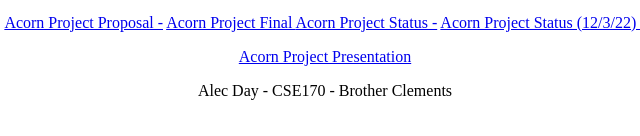
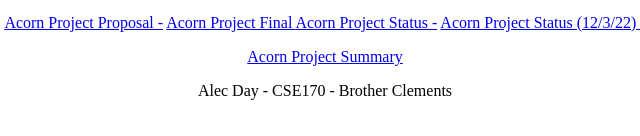
Before and after one commit to jaarhday/CSE-170, a plain HTML site: page index.html in a window 1280 px wide. Shown: the part 152-288 px from the top of the page, 315-955 px from the left. Drawn offline with Linux system fonts and the light colour scheme.

Commit message:
Update index.html

```diff
--- a/index.html
+++ b/index.html
@@ -35,7 +35,7 @@
             <a href="./AcornProjectStatus.docx"> Acorn Project Status -</a>
             <a href="./AcornProjectStatus2.docx"> Acorn Project Status (12/3/22) -</a>
             <p></p>
-            <a href="./Acorn_1_Page.docx"> Acorn Project Presentation </a>
+            <a href="./Acorn_1_Page.docx"> Acorn Project Summary </a>
         </main>
         <footer>
             <p>Alec Day - CSE170 - Brother Clements</p>
```
